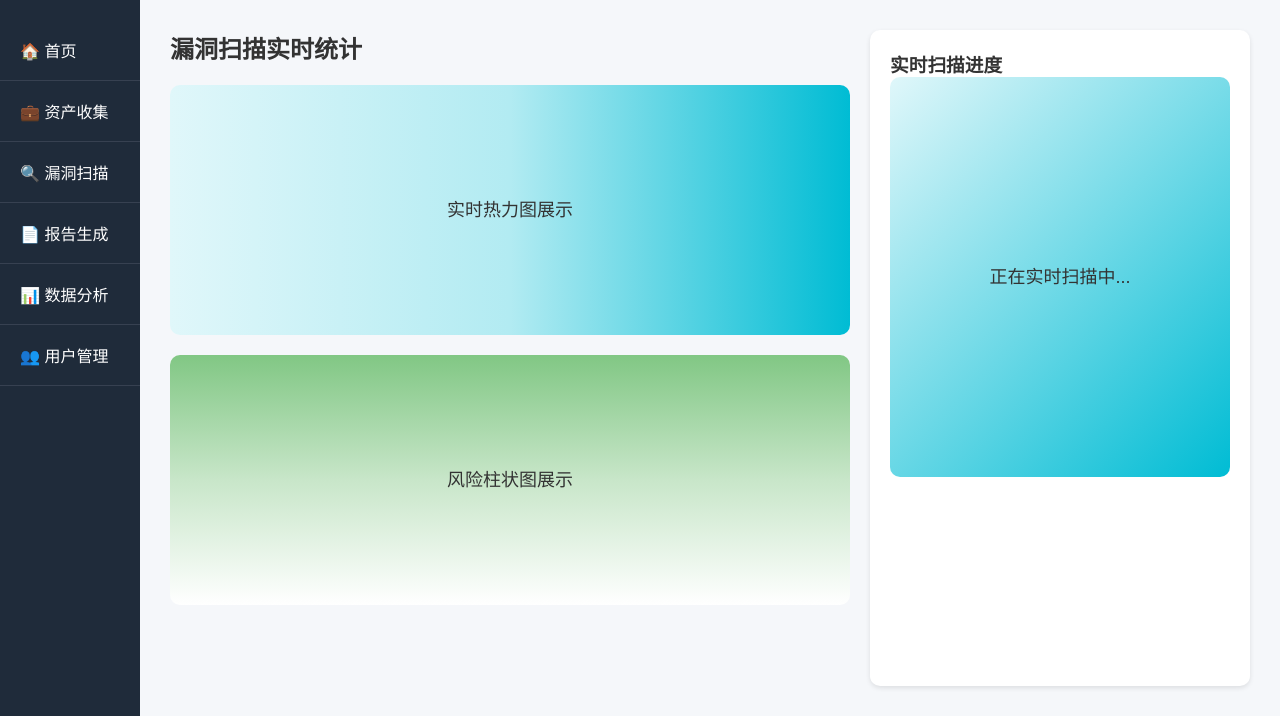
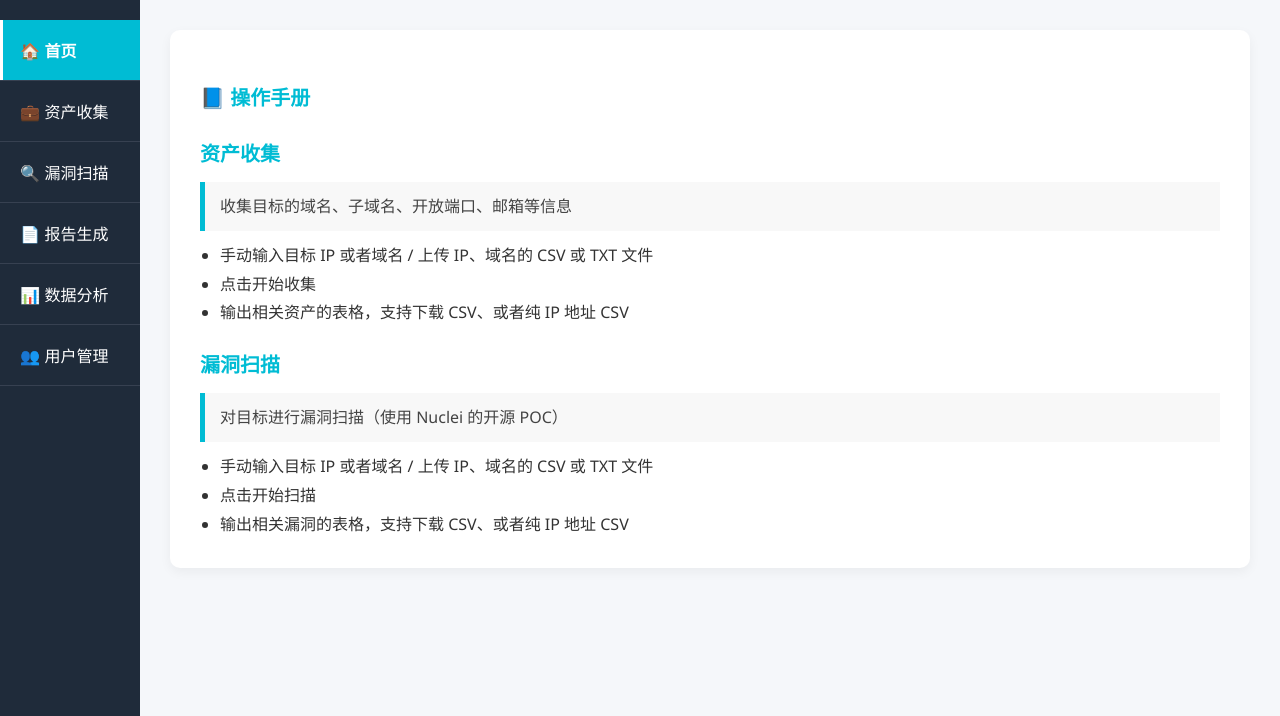
Before and after one commit to gedoujiao/wvs, a Flask app: page / in a window 1280 px wide. Shown: the part 84-800 px from the top of the page. Run offline with Flask 3, Linux system fonts and the light colour scheme; a user stored in the database is signed in.

Commit message:
操作手册

```diff
--- a/templates/index.html
+++ b/templates/index.html
@@ -4,6 +4,37 @@
     <meta charset="UTF-8">
     <title>Web漏洞扫描系统</title>
     <link rel="stylesheet" href="{{ url_for('static', filename='style.css') }}">
+    <style>
+        .manual-content {
+            padding: 30px;
+            background-color: #fff;
+            margin: 30px;
+            border-radius: 10px;
+            box-shadow: 0 4px 12px rgba(0, 0, 0, 0.05);
+            font-family: "Segoe UI", "PingFang SC", "Microsoft YaHei", sans-serif;
+            line-height: 1.8;
+        }
+        .manual-content h2 {
+            font-size: 20px;
+            margin-top: 20px;
+            color: #00bcd4;
+        }
+        .manual-content p {
+            margin: 10px 0;
+            color: #555;
+        }
+        .manual-content ul {
+            margin-left: 20px;
+            list-style: disc;
+        }
+        .manual-content blockquote {
+            background: #f8f8f8;
+            border-left: 5px solid #00bcd4;
+            padding: 10px 15px;
+            margin: 10px 0;
+            color: #444;
+        }
+    </style>
     <script>
         function logout() {
             if (confirm("确定要退出登录吗？")) {
@@ -37,7 +68,7 @@
         <!-- 左侧功能导航 -->
         <aside class="sidebar">
             <nav class="nav-menu">
-                <a href="{{ url_for('index') }}" class="nav-item">🏠 首页</a>
+                <a href="{{ url_for('index') }}" class="nav-item active">🏠 首页</a>
                 <a href="{{ url_for('asset.asset_page') }}" class="nav-item">💼 资产收集</a>
                 <a href="{{ url_for('scanner.scanner_home') }}" class="nav-item">🔍 漏洞扫描</a>
                 <a href="#" class="nav-item">📄 报告生成</a>
@@ -48,18 +79,25 @@
 
         <!-- 内容区域 -->
         <main class="main-panel">
-            <section class="data-panel">
-                <div class="left-content">
-                    <h2>漏洞扫描实时统计</h2>
-                    <div class="heatmap-placeholder">实时热力图展示</div>
-                    <div class="barchart-placeholder">风险柱状图展示</div>
-                </div>
+            <div class="manual-content">
+                <h2>📘 操作手册</h2>
 
-                <div class="right-realtime">
-                    <h3>实时扫描进度</h3>
-                    <div class="realtime-placeholder">正在实时扫描中...</div>
-                </div>
-            </section>
+                <h2>资产收集</h2>
+                <blockquote>收集目标的域名、子域名、开放端口、邮箱等信息</blockquote>
+                <ul>
+                    <li>手动输入目标 IP 或者域名 / 上传 IP、域名的 CSV 或 TXT 文件</li>
+                    <li>点击开始收集</li>
+                    <li>输出相关资产的表格，支持下载 CSV、或者纯 IP 地址 CSV</li>
+                </ul>
+
+                <h2>漏洞扫描</h2>
+                <blockquote>对目标进行漏洞扫描（使用 Nuclei 的开源 POC）</blockquote>
+                <ul>
+                    <li>手动输入目标 IP 或者域名 / 上传 IP、域名的 CSV 或 TXT 文件</li>
+                    <li>点击开始扫描</li>
+                    <li>输出相关漏洞的表格，支持下载 CSV、或者纯 IP 地址 CSV</li>
+                </ul>
+            </div>
         </main>
     </div>
 
```
